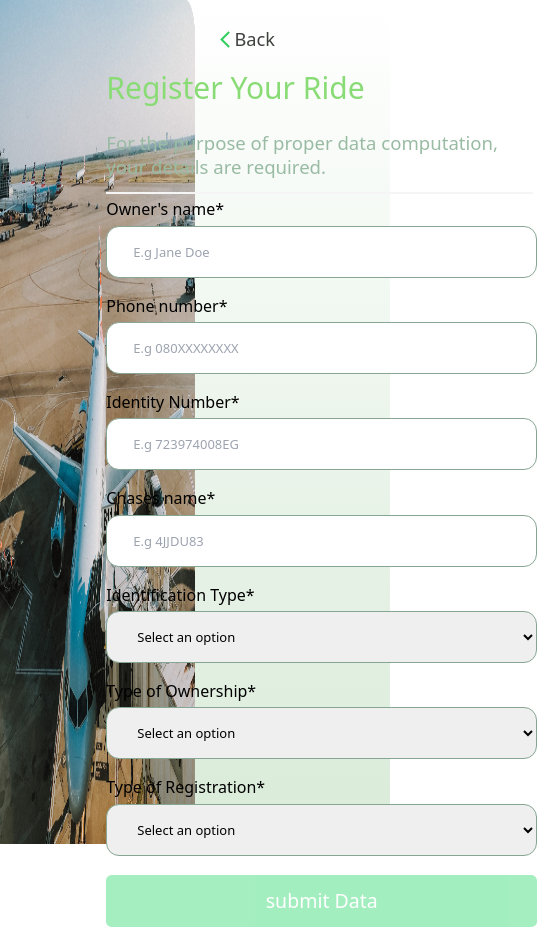
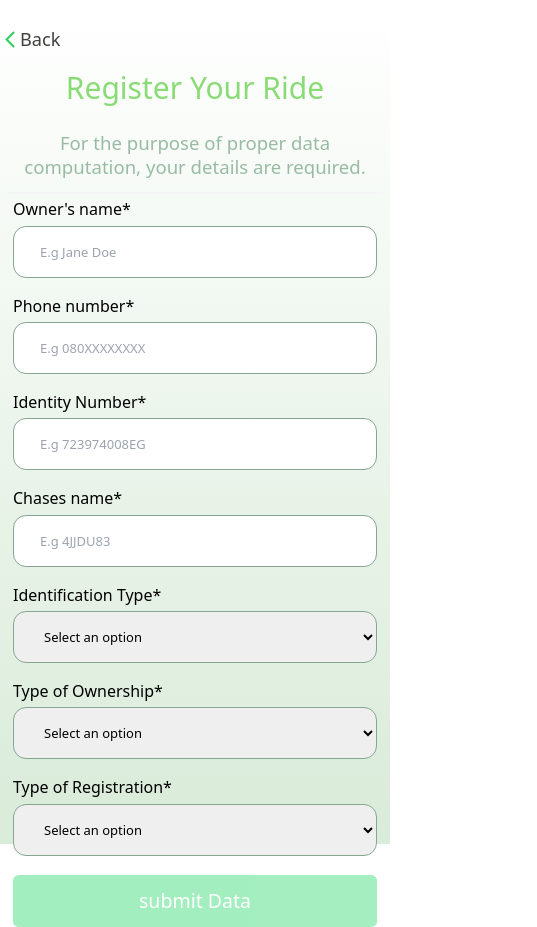
Before and after one commit to Robinson-Taiwo/KWTMS, a React (Vite) app: page /Registration/ride in a window 390 px wide. Shown: the whole page, 537 px wide, since content can reach past the window. Built offline with nearby package versions, Linux system fonts and the light colour scheme.

Commit message:
add: handling mobile responsiveness ride registration

```diff
--- a/src/Components/Registration.css
+++ b/src/Components/Registration.css
@@ -18,6 +18,21 @@
     @apply text-[#3e413e] text-[1.4rem] flex flex-row
 }
 
-@media screen and (max-width: 1024px) {
-    /* Styles for laptops with a maximum width of 1024px */
-  }
+@media (max-width: 767px) {
+
+    .image2{
+        @apply hidden
+    }
+
+    .form-dept {
+        @apply w-[100vw] h-[100vh] pt-[2rem]  pl-[0rem]
+    }
+
+    .registration-comp {
+        @apply flex flex-col h-[100vh] w-[100vw] bg-gradient-to-b from-[white] to-[#d9ebd9]
+    }
+
+    .forms {
+        @apply flex pt-[1rem] flex-col pl-[0rem] justify-center items-center
+     }
+}
--- a/src/Components/RideReg.css
+++ b/src/Components/RideReg.css
@@ -78,4 +78,80 @@
     @apply w-[100%]
 }
 
-@media screen and (max-width: 1024px) {}
+@media (max-width: 767px) {
+
+    .ride-reg {
+        @apply flex flex-col justify-center items-center
+    }
+
+
+
+    .ride-form {
+        @apply flex flex-col w-[100%] justify-center items-center  ml-[0rem]
+    }
+
+    .ride-head {
+        @apply text-tt font-medium leading-[3.46rem] mb-[1.49rem] text-[#89db75] flex justify-center
+    }
+
+    .label {
+        @apply mb-[0.5rem]
+    }
+
+    .ride-desc {
+        @apply text-[1.43rem] w-[29rem] flex-wrap leading-[1.85rem] font-normal text-[#99bba3] text-center
+    }
+
+    .ride-top {
+        @apply mb-[1rem]
+    }
+
+    .ride-line {
+        border: 0.08rem solid #F5F5F5;
+
+        @apply w-[28.85rem] mb-[0.5rem]
+    }
+
+    .ride-reg-form {
+        @apply flex flex-col gap-[1.45rem] w-[28rem]
+    }
+
+    .input {
+        border: 0.07rem solid #86a693;
+        @apply w-[28rem] h-[4rem] rounded-[1rem] pl-[2rem]
+    }
+
+    .input:focus {
+        outline: none;
+    }
+
+    .label {
+        @apply text-[1.23rem] leading-[1.46rem]
+    }
+
+    .ride-button {
+        border-radius: 0.43rem;
+
+        @apply w-[28rem] h-[4rem] bg-green-400 text-[white] text-[1.5rem]
+    }
+
+    .ride-button:hover {
+        box-shadow: 0rem 0.29rem 0.71rem 0.21rem rgba(0, 0, 0, 0.11);
+        @apply bg-[#0b6b0b]
+    }
+
+    .ride-button:hover:not(:disabled) {
+        box-shadow: 0rem 0.29rem 0.71rem 0.21rem rgba(0, 0, 0, 0.11);
+        @apply bg-[#0b6b0b];
+    }
+
+    .ride-button:disabled {
+        opacity: 0.5;
+        cursor: not-allowed;
+    }
+
+    .cont {
+        @apply w-[100%]
+    }
+
+}
```
